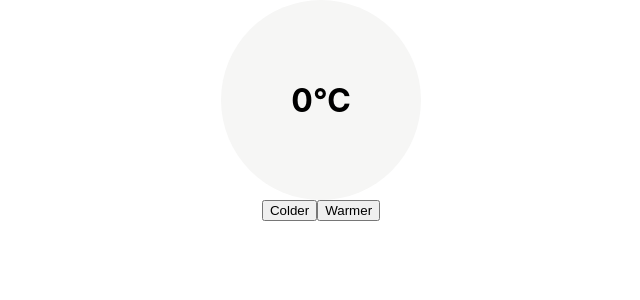
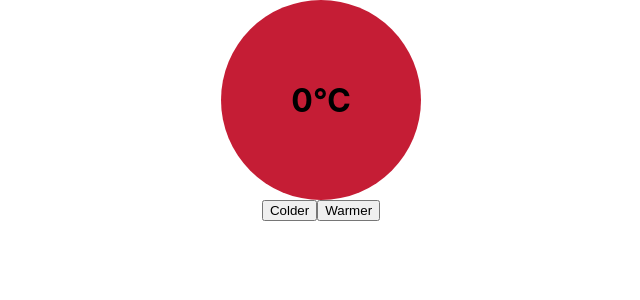
Before and after one commit to BeeAwwad/temperature-control-app, a React (Create React App) app: page / in a window 1280 px wide. Shown: the top 300 px of the page, without its empty margins (319-959 px from the left). Built offline with nearby package versions, Linux system fonts and the light colour scheme.

Commit message:
Make the the div change colors from the bottom of the array to the top

```diff
--- a/src/App.js
+++ b/src/App.js
@@ -2,21 +2,6 @@ import { useState } from 'react';
 import styles from './App.module.css';
 
 function App() {
-
-  const [temp, setTemp] = useState(0);
-  const [color, setColor] = useState('#f6f6f5');
-
-  const decrease = () => {
-    setTemp(temp - 1);
-  };
-
-  const increase = () => {
-    setTemp(temp + 1);
-    const newColor = getRandomColor();
-    setColor(newColor);
-  };
-
-  const getRandomColor = () => {
   const colors = [
     '#c51d35',
     '#d32840',
@@ -34,17 +19,51 @@ function App() {
     '#1a4b8d',
     '#063b81',
    ];
-    let randomColor = '';
-    for (let i = 0; i < colors.length; i++) {
-       randomColor = colors[Math.floor(Math.random() * colors.length)];
-    }
-    return randomColor;
+
+  const [temp, setTemp] = useState(0);
+  const [color, setColor] = useState(0);
+
+  const decrease = () => {
+    setTemp(temp - 1);
   };
+
+  const increase = () => {
+    setTemp(temp + 1);
+
+    setColor((color + 1) % colors.length);
+    // const newColor = getRandomColor();
+    // setColor(newColor);
+  };
+
+  // const getRandomColor = () => {
+    // const colors = [
+    //   '#c51d35',
+    //   '#d32840',
+    //   '#d94557',
+    //   '#d95662',
+    //   '#e0717a',
+    //   '#e0717a',
+    //   '#d9b7b8',
+    //   '#f6f6f5',
+    //   '#a5c1d4',
+    //   '#94b8d0',
+    //   '#6a92b6',
+    //   '#3d6aa1',
+    //   '#33649e',
+    //   '#1a4b8d',
+    //   '#063b81',
+    //  ];
+  //   let randomColor = '';
+  //   for (let i = 0; i < colors.length; i++) {
+  //      randomColor = colors[Math.floor(Math.random() * colors.length)];
+  //   }
+  //   return randomColor;
+  // };
 
 
   return (
     <div className={styles.App}>
-      <div className={styles.backshape} style={{ backgroundColor: color}}>
+      <div className={styles.backshape} style={{ backgroundColor: colors[color]}}>
         <h1>{temp}&#8451;</h1>
       </div>
       <div className={styles.buttons}>
```
Lines whose indentation alone changed are shown as unchanged.
